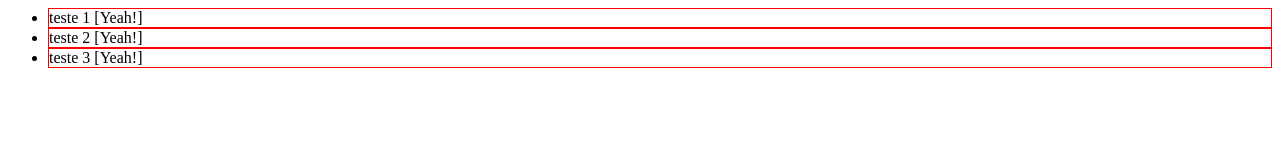
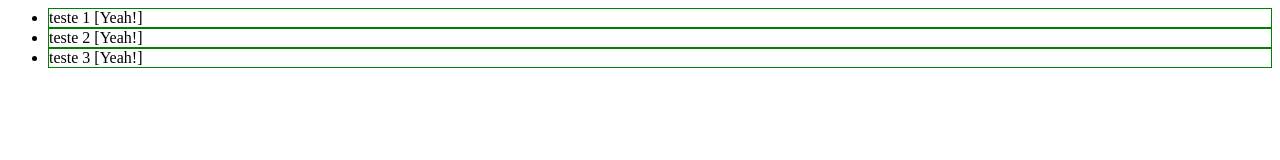
Before and after one commit to kaiquewdev/component-example-standalone, a website with bundled scripts: page component-example-standalone.html in a window 1280 px wide. Built offline with nearby package versions, Linux system fonts and the light colour scheme.

Commit message:
updated readme

```diff
--- a/stylus/component-example-standalone.styl
+++ b/stylus/component-example-standalone.styl
@@ -1,3 +1,3 @@
 ul.component-example-standalone
   li
-    border: 1px solid red
+    border: 1px solid green
```
Also changed, not shown: README.md, css/component-example-standalone.css, dist/component-example-standalone-app.js, dist/component-example-standalone.js.
